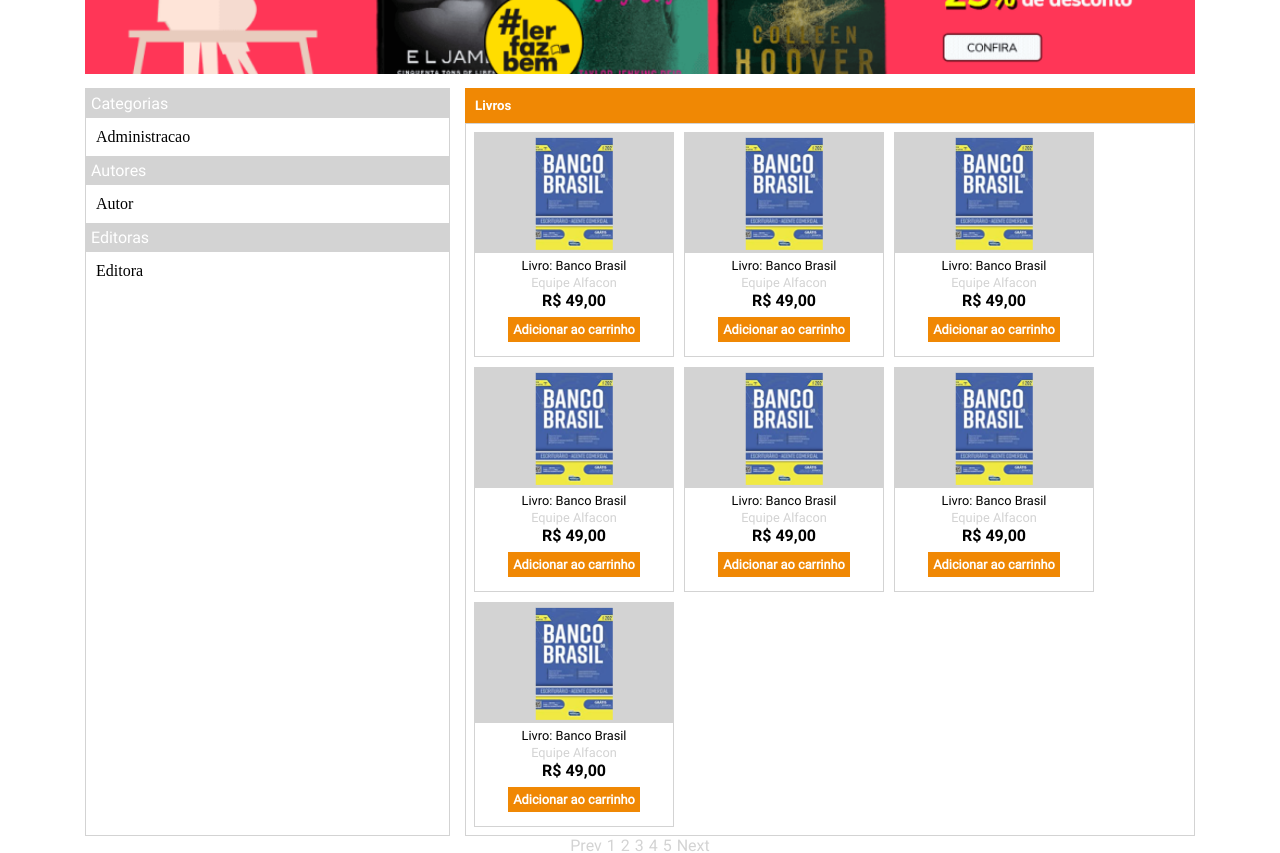
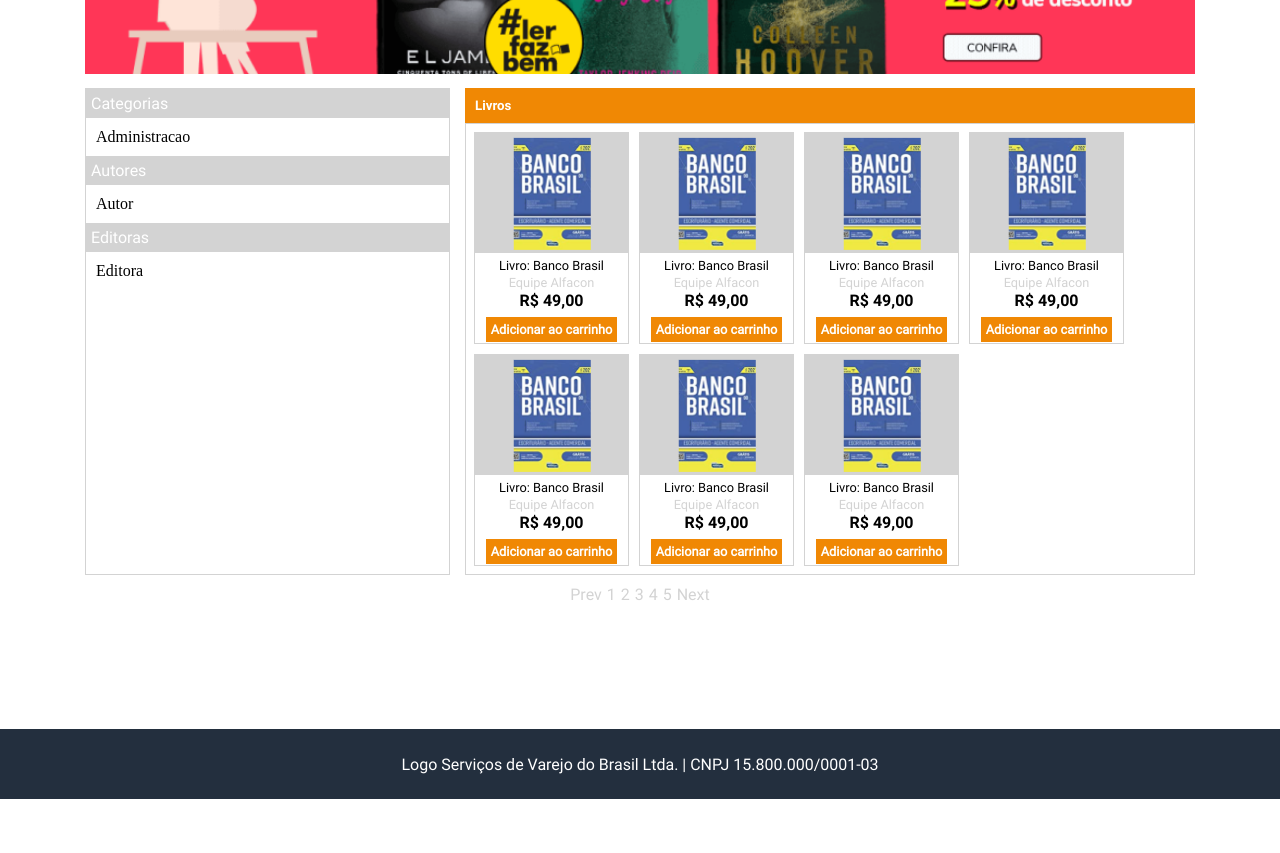
Before and after one commit to aks2512/LES---Trabalho, a React (Create React App) app: page / in a window 1280 px wide. Shown: the part 360-1213 px from the top of the page. After the commit the page ends 1159 px from the top, so only its background shows below. Built offline with nearby package versions, Linux system fonts and the light colour scheme.

Commit message:
variables upt

```diff
--- a/src/styles/livros.scss
+++ b/src/styles/livros.scss
@@ -38,8 +38,8 @@
 
 
             .card {
-                width: 200px;
-                height: 225px;
+                min-width: 155px;
+                height: auto;
                 border: 1px solid $gray;
                 gap: 10px;
 
@@ -96,6 +96,7 @@
             justify-content: center;
             gap: 5px;
             list-style: none;
+            margin-top: 10px;
 
             a {
                 color: $gray;
```
